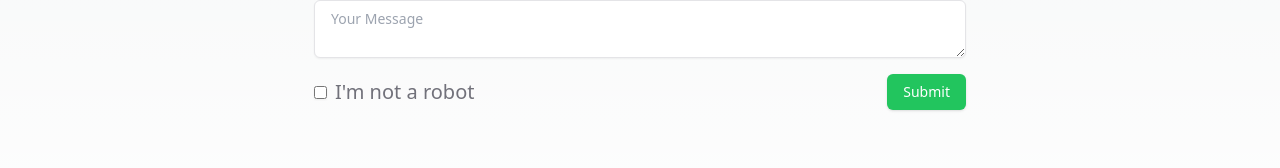
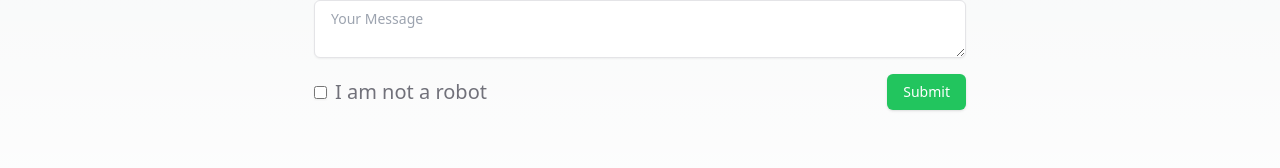
Before and after one commit to IgnacioNavarro/NFPLanding, a Next.js app in the folder nfp/: page / in a window 1280 px wide. Shown: the part 1740-1908 px from the top of the page. Built offline with nearby package versions, Linux system fonts and the light colour scheme.

Commit message:
fix for deployment

```diff
--- a/nfp/src/app/layout.js
+++ b/nfp/src/app/layout.js
@@ -4,8 +4,8 @@ import './globals.css'
 const inter = Inter({ subsets: ['latin'] })
 
 export const metadata = {
-  title: 'Non Fungible Pizza',
-  description: 'Colecciona tus pizzas favoritas en la blockchain, Pizzas NFT PFP profile pics, tokenizadas para que las puedas coleccionar y usar en tus redes sociales. El beneficio de la venta de las pizzas sera donado a personas sin hogar o en necesidad.',
+  title: "Non Fungible Pizza",
+  description: "Colecciona tus pizzas favoritas en la blockchain, Pizzas NFT PFP profile pics, tokenizadas para que las puedas coleccionar y usar en tus redes sociales. El beneficio de la venta de las pizzas sera donado a personas sin hogar o en necesidad.",
 }
 
 export default function RootLayout({ children }) {
--- a/nfp/src/app/page.js
+++ b/nfp/src/app/page.js
@@ -205,7 +205,7 @@ export default function Component() {
                   type="checkbox"
                 />
                 <label className="ml-2 text-zinc-500 md:text-xl dark:text-zinc-400" htmlFor="captcha">
-                  I'm not a robot
+                  I am not a robot
                 </label>
               </div>
               <button
```
